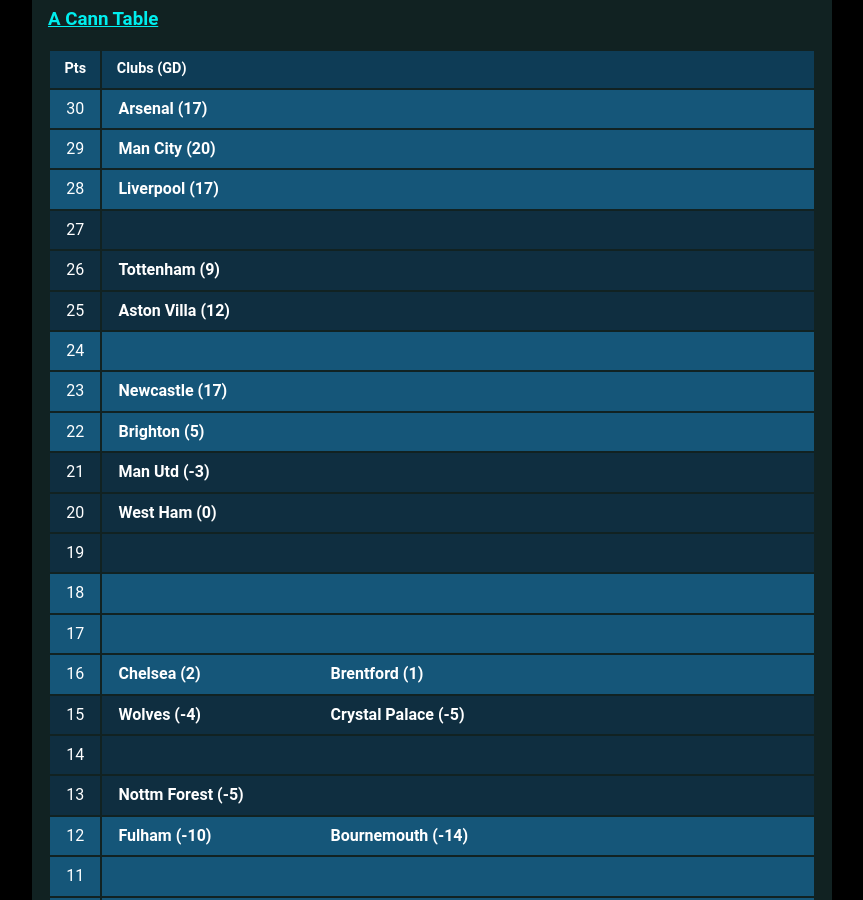
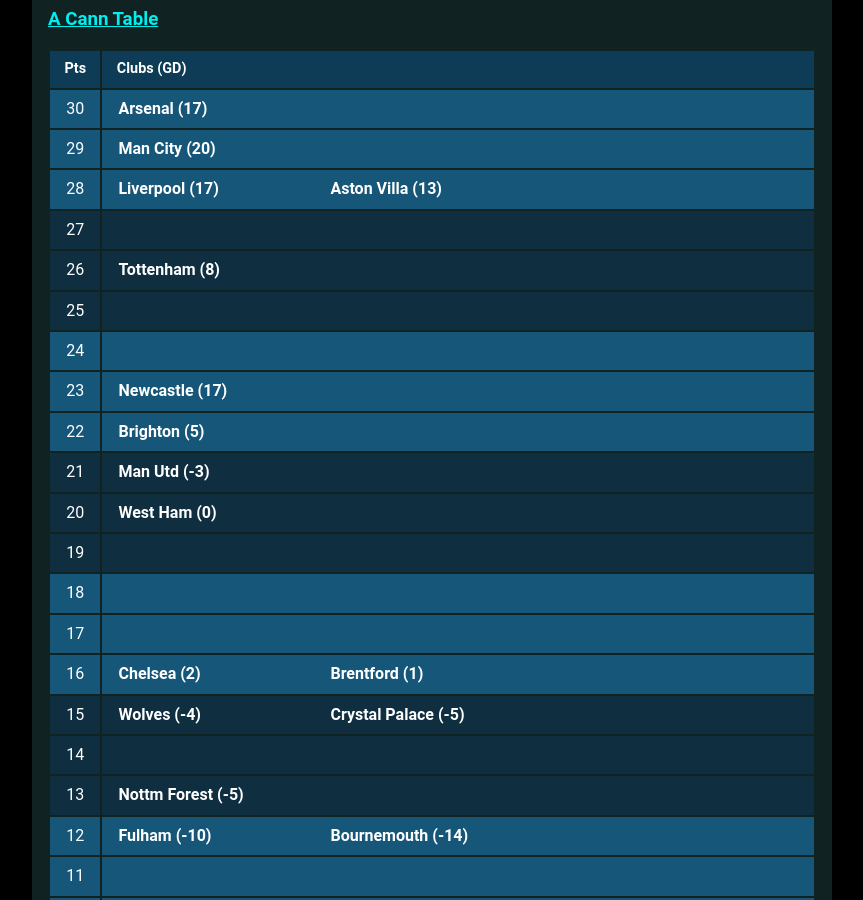
Before and after one commit to muru/muru.github.io, a Jekyll site: the page built from resources.md, in a window 1280 px wide and 900 px high, scrolled down 1396 px. Shown: the whole window, without its empty margins (208-1071 px from the left). Built offline with Jekyll 4.4.1, drawn with Linux system fonts in a browser that asks for light colours; some web fonts are replaced; some of the changed text lies outside the part shown.

Commit message:
updated cann-table: Mon 27 Nov 00:42:22 JST 2023

```diff
--- a/cann-table.html
+++ b/cann-table.html
@@ -16,6 +16,7 @@
 		<td class="cann-point"> 28 </td>
 		<td class="cann-clubs">
 			<span class="club-name"> Liverpool (17) </span>
+			<span class="club-name"> Aston Villa (13) </span>
 		</td>
  	</tr>
 	<tr class="cann-row-2">
@@ -26,13 +27,12 @@
 	<tr class="cann-row-2">
 		<td class="cann-point"> 26 </td>
 		<td class="cann-clubs">
-			<span class="club-name"> Tottenham (9) </span>
+			<span class="club-name"> Tottenham (8) </span>
 		</td>
  	</tr>
 	<tr class="cann-row-2">
 		<td class="cann-point"> 25 </td>
 		<td class="cann-clubs">
-			<span class="club-name"> Aston Villa (12) </span>
 		</td>
  	</tr>
 	<tr class="cann-row-1">
```
Also changed, not shown: other parts of cann-table.html (+1 -1 lines).
